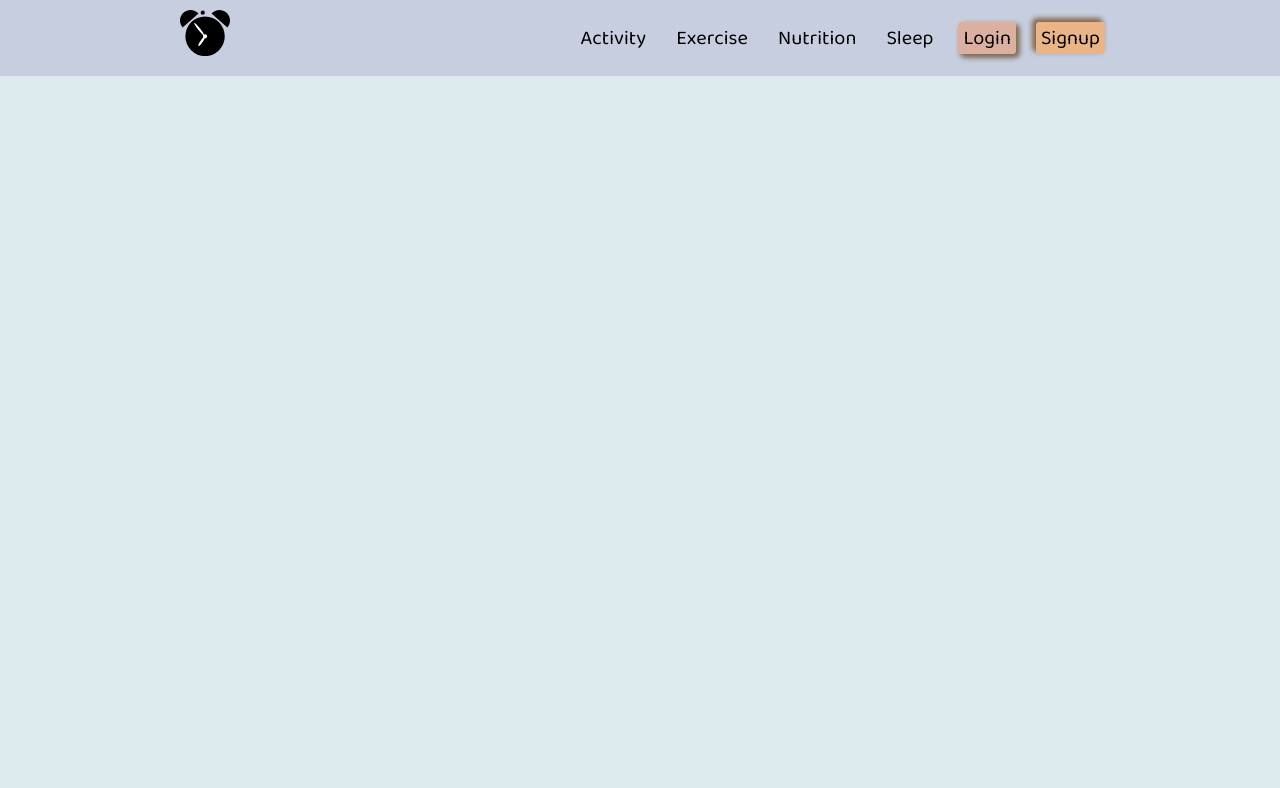
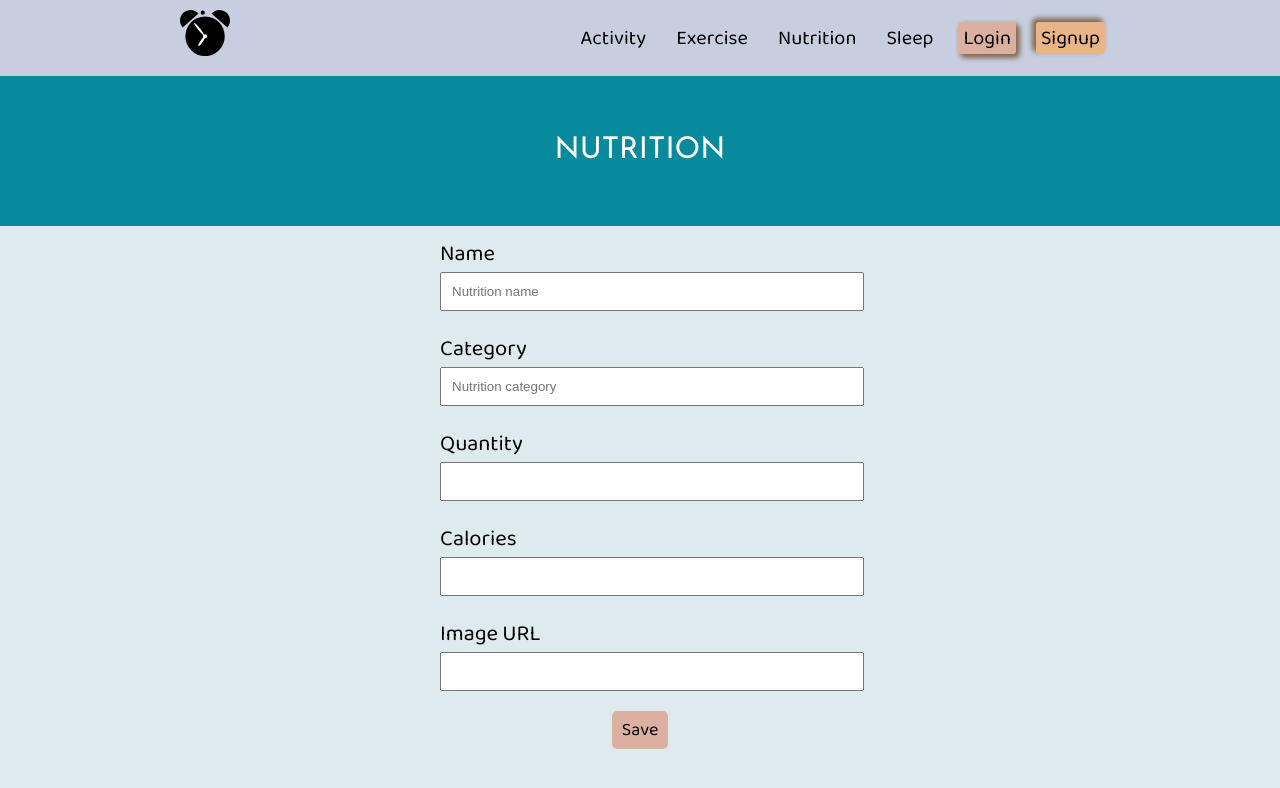
Before and after one commit to awang2330/LifeTracker-Application, a React (Create React App) app in the folder frontend/: page /nutrition/create in a window 1280 px wide. Shown: the top 788 px of the page. Built offline with nearby package versions, Linux system fonts and the light colour scheme; no server answers.

Commit message:
create new nutrition ui

```diff
--- a/frontend/src/components/App/App.js
+++ b/frontend/src/components/App/App.js
@@ -11,6 +11,7 @@ import Signup from '../Signup/Signup'
 import Login from '../Login/Login'
 
 import CreateExercise from '../CreateExercise/CreateExercise'
+import CreateNutrition from '../CreateNutrition/CreateNutrition'
 
 import './App.css'
 import API from '../../services/apiClient'
@@ -47,6 +48,10 @@ export default function App() {
 
   const handleUpdateExercise = async (newExercise) => {
     setExercises(oldExercises => [...oldExercises, newExercise])
+  }
+
+  const handleUpdateNutrition = async (newNutrition) => {
+    setNutritions(oldNutritions => [...oldNutritions, newNutrition])
   }
 
   useEffect(() => {
@@ -93,6 +98,7 @@ export default function App() {
           <Route path='/login' element={ <Login setAppState={setAppState}/>} />
 
           <Route path='/exercise/create' element={ <CreateExercise appState={appState} user={appState?.user} handleUpdateExercise={handleUpdateExercise}/>} />
+          <Route path='/nutrition/create' element={ <CreateNutrition appState={appState} user={appState?.user} handleUpdateNutrition={handleUpdateNutrition}/>} />
         </Routes>
       </BrowserRouter>
     </div>
--- a/frontend/src/components/CreateNutrition/CreateNutrition.js
+++ b/frontend/src/components/CreateNutrition/CreateNutrition.js
@@ -2,7 +2,7 @@ import { useState } from 'react'
 import { useNavigate } from 'react-router'
 import PageHeader from '../PageHeader/PageHeader'
 import API from '../../services/apiClient'
-import './createNutrition.css'
+import './CreateNutrition.css'
 
 export default function CreateNutrition({ handleUpdateNutrition  }) {
   const navigate = useNavigate()
@@ -11,8 +11,9 @@ export default function CreateNutrition({ handleUpdateNutrition  }) {
   const [form, setForm] = useState({
     name: '',
     category: '',
-    duration: '',
-    intensity: ''
+    quantity: '',
+    calories: '',
+    imageUrl: ''
   })
 
   const handleOnInputChange = (event) => {
@@ -25,8 +26,9 @@ export default function CreateNutrition({ handleUpdateNutrition  }) {
     const { data, error } = await API.createNutrition({
       name: form.name,
       category: form.category,
-      duration: form.duration,
-      intensity: form.intensity
+      quantity: form.quantity,
+      calories: form.calories,
+      image_url: form.imageUrl
     })
     if (data?.newNutrition) {
       handleUpdateNutrition(data.newNutrition)
@@ -53,14 +55,18 @@ export default function CreateNutrition({ handleUpdateNutrition  }) {
             <input type='text' name='category' placeholder='Nutrition category' value={form.category} onChange={handleOnInputChange}/>
           </div>
           <div className="form-input">
-            <label htmlFor="duration">Duration (min)</label>
-            <input type="number" name="duration" min="1" max="100000000" value={form.duration} onChange={handleOnInputChange}/>
-            {errors.duration && <span className="error">{errors.duration}</span>}
+            <label htmlFor="quantity">Quantity</label>
+            <input type="number" name="quantity" min="1" max="100000000" value={form.quantity} onChange={handleOnInputChange}/>
+            {errors.quantity && <span className="error">{errors.quantity}</span>}
           </div>
           <div className="form-input">
-            <label htmlFor="intensity">Intensity (1-10)</label>
-            <input type="number" name="intensity" min="1" max="10" value={form.intensity} onChange={handleOnInputChange}/>
-            {errors.intensity && <span className="error">{errors.intensity}</span>}
+            <label htmlFor="calories">Calories</label>
+            <input type="number" name="calories" min="1" max="100000000" value={form.calories} onChange={handleOnInputChange}/>
+            {errors.calories && <span className="error">{errors.calories}</span>}
+          </div>
+          <div className="form-input">
+            <label htmlFor="imageUrl">Image URL</label>
+            <input type="text" name="imageUrl" placeholder="" value={form.image_url} onChange={handleOnInputChange}/>
           </div>
           {errors.form && <span className="error">{errors.form}</span>}
           <button className='login-btn' onClick={handleOnSave}>Save</button>
--- a/frontend/src/components/Nutrition/Nutrition.js
+++ b/frontend/src/components/Nutrition/Nutrition.js
@@ -24,8 +24,9 @@ export default function Nutrition({ user, setAppState, nutritions = [] }) {
                   <div className='aty-category'>{item.category}</div>
                 </div>
                 <div className='aty-stats'>
-                  <div>Duration:<span>{item.duration}</span></div>
-                  <div>Intensity:<span>{item.intensity}</span></div>
+                  <div>Quantity:<span>{item.quantity}</span></div>
+                  <div>Calories:<span>{item.calories}</span></div>
+                  <img src={item.image_url} alt=''></img>
                 </div>
                 <div className='aty-meta'>
                   <div>{item.date}</div>
--- a/frontend/src/services/apiClient.js
+++ b/frontend/src/services/apiClient.js
@@ -44,7 +44,7 @@ class ApiClient {
   }
 
   async createNutrition(newNutrition) {
-    return await this.request({ endpoint: `activity/nutrition`, method: `POST`, data: {exercise: newNutrition}})
+    return await this.request({ endpoint: `activity/nutrition`, method: `POST`, data: {nutrition: newNutrition}})
   }
 
   async fetchUserFromToken() {
```
Also changed, not shown: 1 other file (tests, documents, lock files or other folders).
